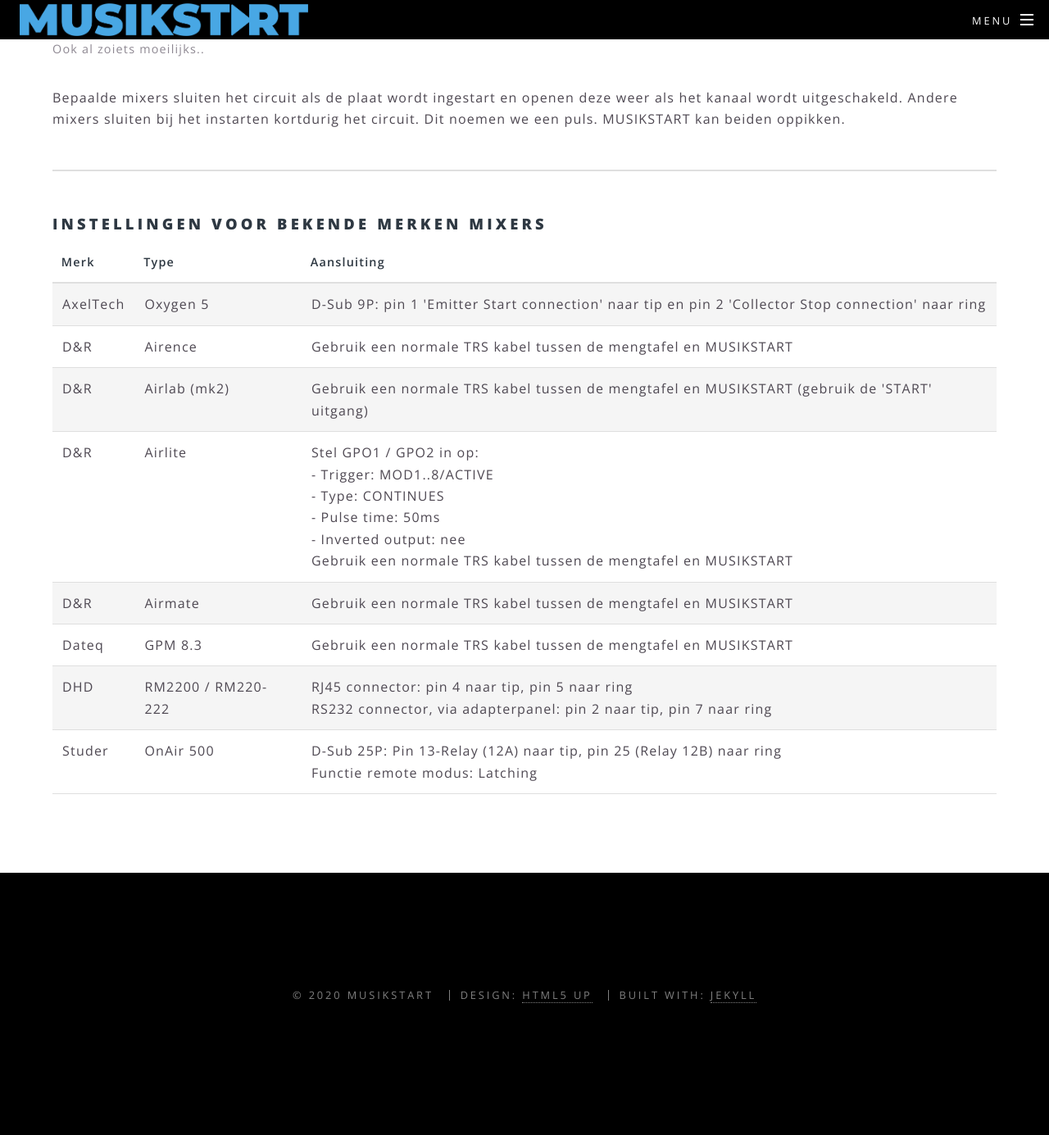
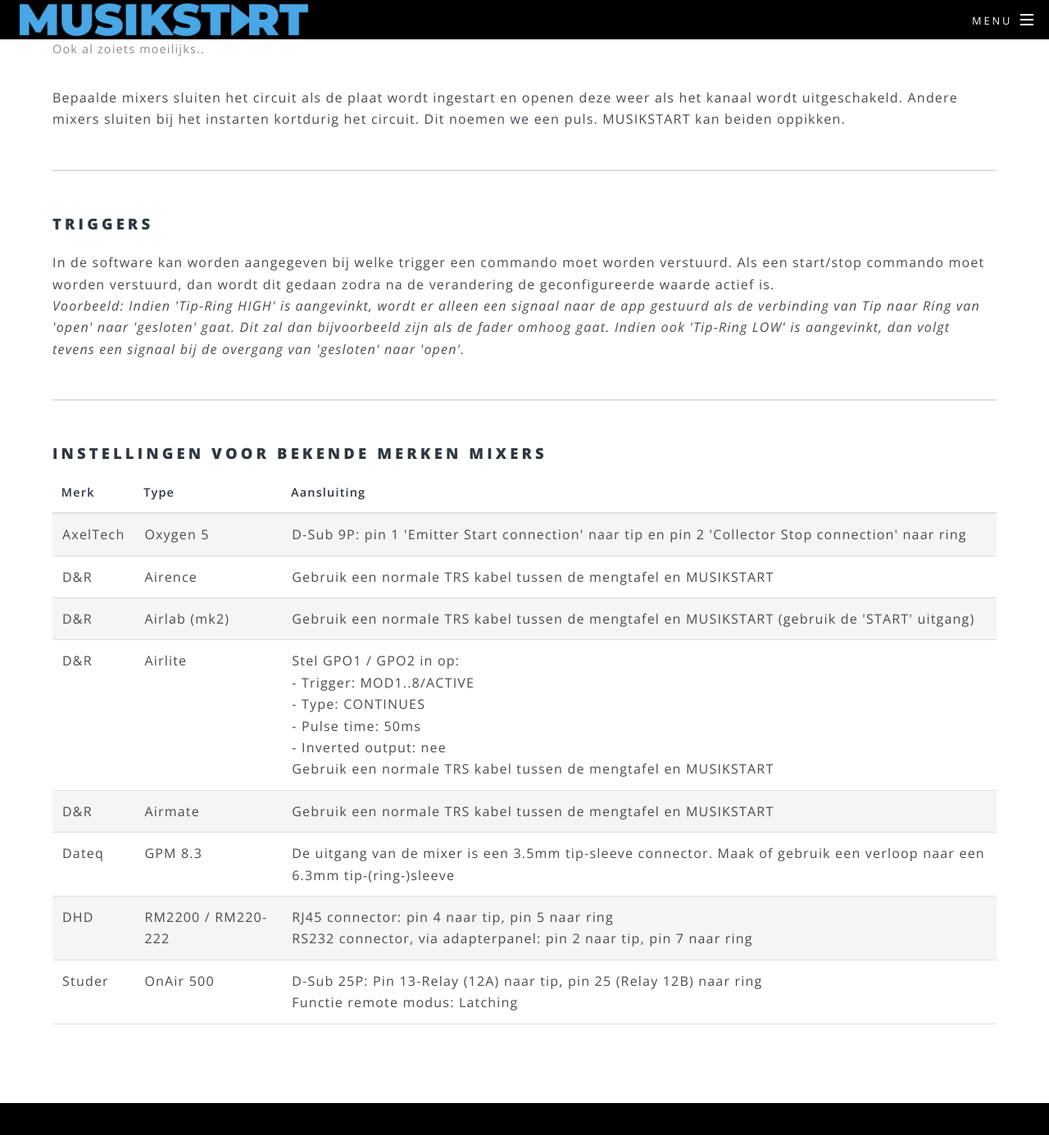
Before and after one commit to xsivreyer/musikstart, a Jekyll site: the page built from mixers.html, in a window 1280 px wide and 1400 px high, scrolled down 1025 px. Shown: the top 1385 px of the window at 82% size. Built offline with Jekyll 4.4.1, drawn with Linux system fonts in a browser that asks for light colours; before the commit the page ends 2342 px from its top, so only the background shows below that.

Commit message:
Triggers

```diff
--- a/mixers.html
+++ b/mixers.html
@@ -32,6 +32,16 @@
 	<p>
 		Bepaalde mixers sluiten het circuit als de plaat wordt ingestart en openen deze weer als het kanaal wordt uitgeschakeld.
 		Andere mixers sluiten bij het instarten kortdurig het circuit. Dit noemen we een puls. MUSIKSTART kan beiden oppikken.
+	</p>
+	<hr />
+	<h3>Triggers</h3>
+	<p>
+		In de software kan worden aangegeven bij welke trigger een commando moet worden verstuurd. Als een start/stop commando moet
+		worden verstuurd, dan wordt dit gedaan zodra na de verandering de geconfigureerde waarde actief is.
+		<br />
+		<i>Voorbeeld: Indien 'Tip-Ring HIGH' is aangevinkt, wordt er alleen een signaal naar de app gestuurd als de verbinding van
+		Tip naar Ring van 'open' naar 'gesloten' gaat. Dit zal dan bijvoorbeeld zijn als de fader omhoog gaat. Indien ook 'Tip-Ring LOW' is
+		aangevinkt, dan volgt tevens een signaal bij de overgang van 'gesloten' naar 'open'.</i>
 	</p>
 	<hr />
 	<h3>Instellingen voor bekende merken mixers</h3>
@@ -82,7 +92,7 @@
 				<tr>
 					<td>Dateq</td>
 					<td>GPM 8.3</td>
-					<td>Gebruik een normale TRS kabel tussen de mengtafel en MUSIKSTART</td>
+					<td>De uitgang van de mixer is een 3.5mm tip-sleeve connector. Maak of gebruik een verloop naar een 6.3mm tip-(ring-)sleeve</td>
 				</tr>
 				<tr>
 					<td>DHD</td>
```
